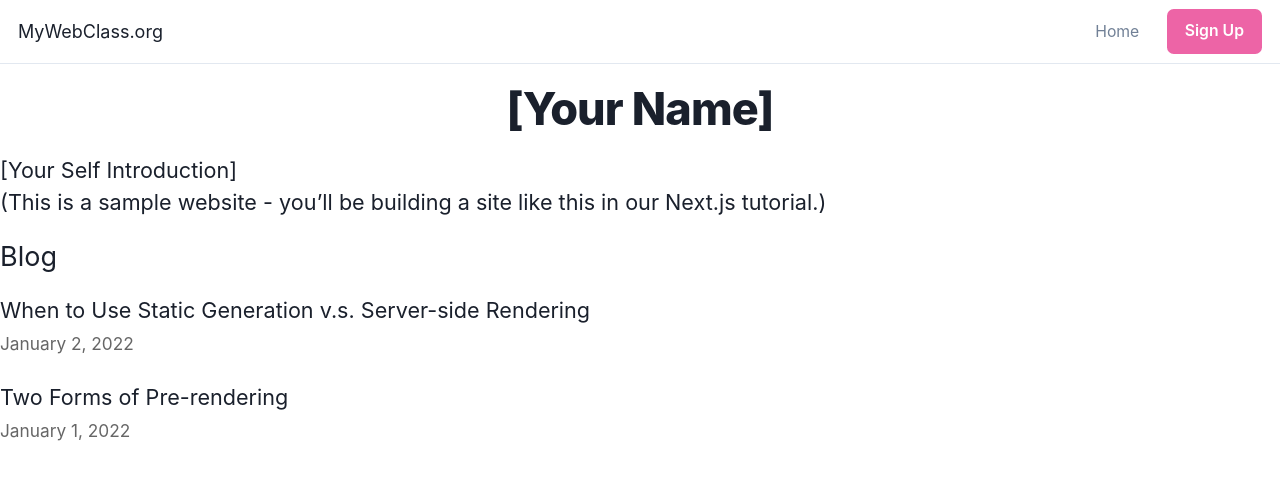
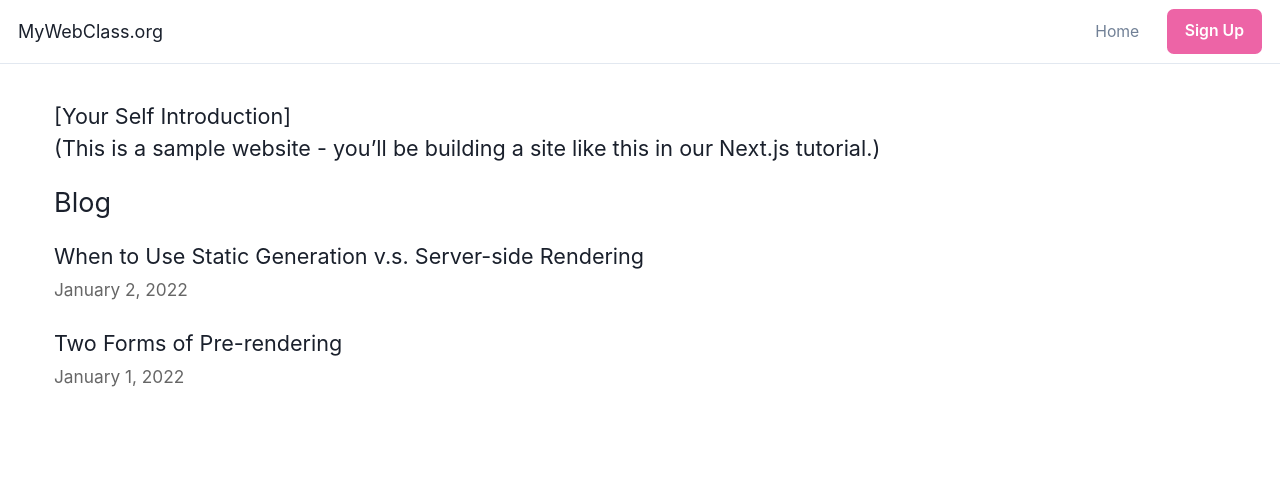
Before and after one commit to jll38/gym-site, a Next.js app: page / in a window 1280 px wide. Shown: the top 478 px of the page. Built offline with nearby package versions, Linux system fonts and the light colour scheme.

Commit message:
Adjusting page margins

```diff
--- a/components/layout.js
+++ b/components/layout.js
@@ -39,20 +39,9 @@ export default function Layout({ children, home }) {
         <Navbar></Navbar>
         {home ? (
           <>
-            <h1 className={utilStyles.heading2Xl}>{name}</h1>
           </>
         ) : (
           <>
-            <Link href="/">
-              <Image
-                priority
-                src="/images/profile.jpg"
-                className={utilStyles.borderCircle}
-                height={108}
-                width={108}
-                alt={name}
-              />
-            </Link>
             <h2 className={utilStyles.headingLg}>
               <Link href="/" className={utilStyles.colorInherit}>
                 {name}
@@ -61,7 +50,7 @@ export default function Layout({ children, home }) {
           </>
         )}
       </header>
-      <main>{children}</main>
+      <main className={styles.main}>{children}</main>
       {!home && (
         <div className={styles.backToHome}>
           <Link href="/">← Back to home</Link>
--- a/components/layout.module.css
+++ b/components/layout.module.css
@@ -13,3 +13,7 @@
 .backToHome {
   margin: 3rem 0 0;
 }
+
+.main{
+  margin: 2rem 3rem;
+}
```
